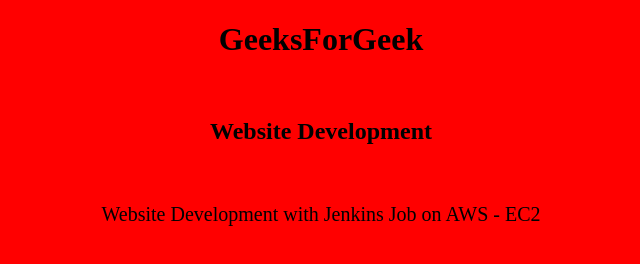
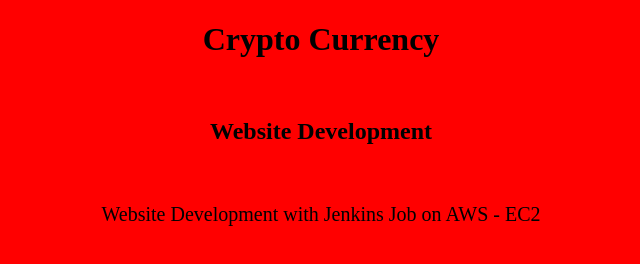
Before and after one commit to shoaib7833/jenkins-webapp, a plain HTML site: page index.html in a window 1280 px wide. Shown: the whole page, without its empty margins (319-959 px from the left). Drawn offline with Linux system fonts and the light colour scheme.

Commit message:
Update index.html

```diff
--- a/index.html
+++ b/index.html
@@ -26,7 +26,7 @@
 </head>
 
 <body>
-    <h1>GeeksForGeek</h1>
+    <h1>Crypto Currency</h1>
     <br>
    <h2> Website Development </h2>
    <br>
```
